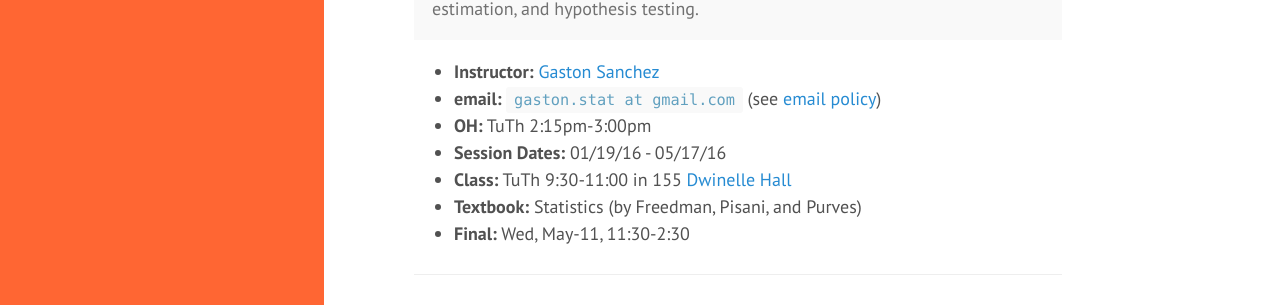
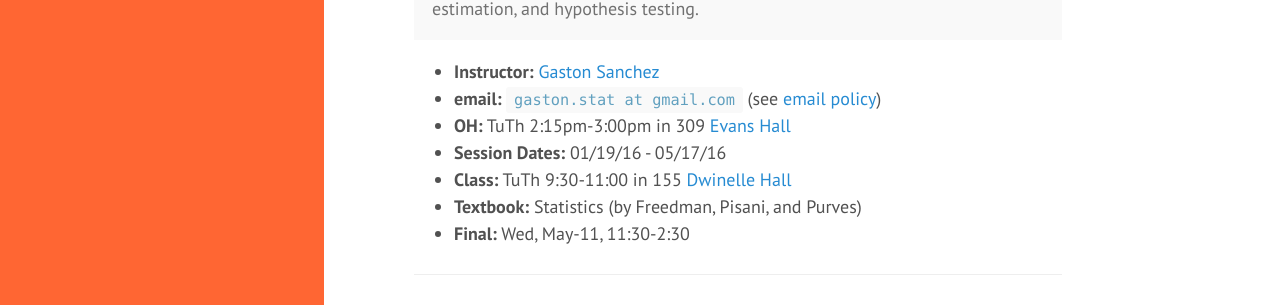
Before and after one commit to gastonstat/relic-stat2, a Jekyll site: the page built from index.html, in a window 1280 px wide and 1309 px high. Shown: the part 254-559 px from the top of the window. Built offline with Jekyll 4.4.1, drawn with Linux system fonts in a browser that asks for light colours; nearby versions of some CDN libraries; Markdown is read by kramdown in place of the engine named in the settings; the list of posts is cut into pages by our own code.

Commit message:
include room number for OH

```diff
--- a/index.html
+++ b/index.html
@@ -13,7 +13,7 @@ Introduction to statistical and critical thinking, including descriptive statist
 <ul>
   <li><b>Instructor:</b> <a href="http://gastonsanchez.com" target="_blank">Gaston Sanchez</a>
   <li><b>email:</b> <code>gaston.stat at gmail.com</code> (see <a href="syllabus#email-policy">email policy</a>)
-  <li><b>OH:</b> TuTh 2:15pm-3:00pm</li>
+  <li><b>OH:</b> TuTh 2:15pm-3:00pm in 309 <a href="https://www.google.com/maps/place/Evans+Hall,+Berkeley,+CA+94720/@37.8736514,-122.2599831,17z/data=!3m1!4b1!4m2!3m1!1s0x80857c24710a32ef:0x555901244b6a4c65" target="_blank">Evans Hall</a></li>
   <li><b>Session Dates:</b> 01/19/16 - 05/17/16 </li>
   <li><b>Class:</b> TuTh 9:30-11:00 in 155 <a href="https://www.google.com/maps/search/Univ+Cal+Berkeley+Dwinelle+Hall/@37.870918,-122.2629026" target="_blank">Dwinelle Hall</a></li>
   <li><b>Textbook:</b> Statistics (by Freedman, Pisani, and Purves)</li>
```
